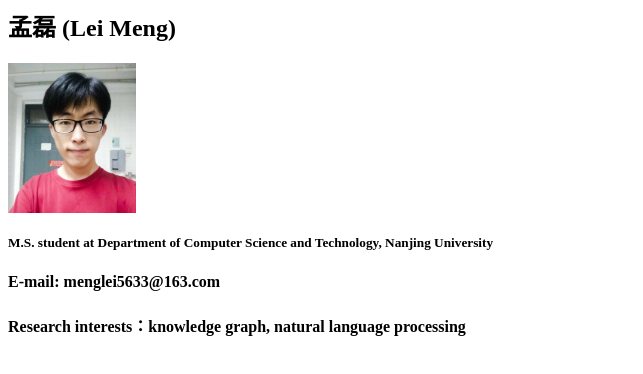
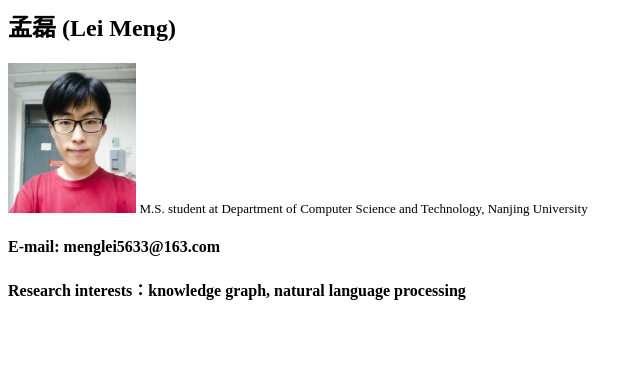
Before and after one commit to menglei5633/menglei5633.github.io, a plain HTML site: page index.html in a window 1280 px wide. Shown: the whole page, without its empty margins (0-643 px from the left). Drawn offline with Linux system fonts and the light colour scheme.

Commit message:
Update index.html

```diff
--- a/index.html
+++ b/index.html
@@ -6,7 +6,7 @@
 <body>
 	<h2> 孟磊 (Lei Meng)</h2>
 	<img src = "me_.jpg" weight = "80px", height="150px"/>
-	<h5>M.S. student at Department of Computer Science and Technology, Nanjing University</h4>
+	<font size="2"> M.S. student at Department of Computer Science and Technology, Nanjing University</font>
 	<h4>E-mail: menglei5633@163.com</h4>
 	<h4>Research interests：knowledge graph, natural language processing</h4>
 </body>
```
